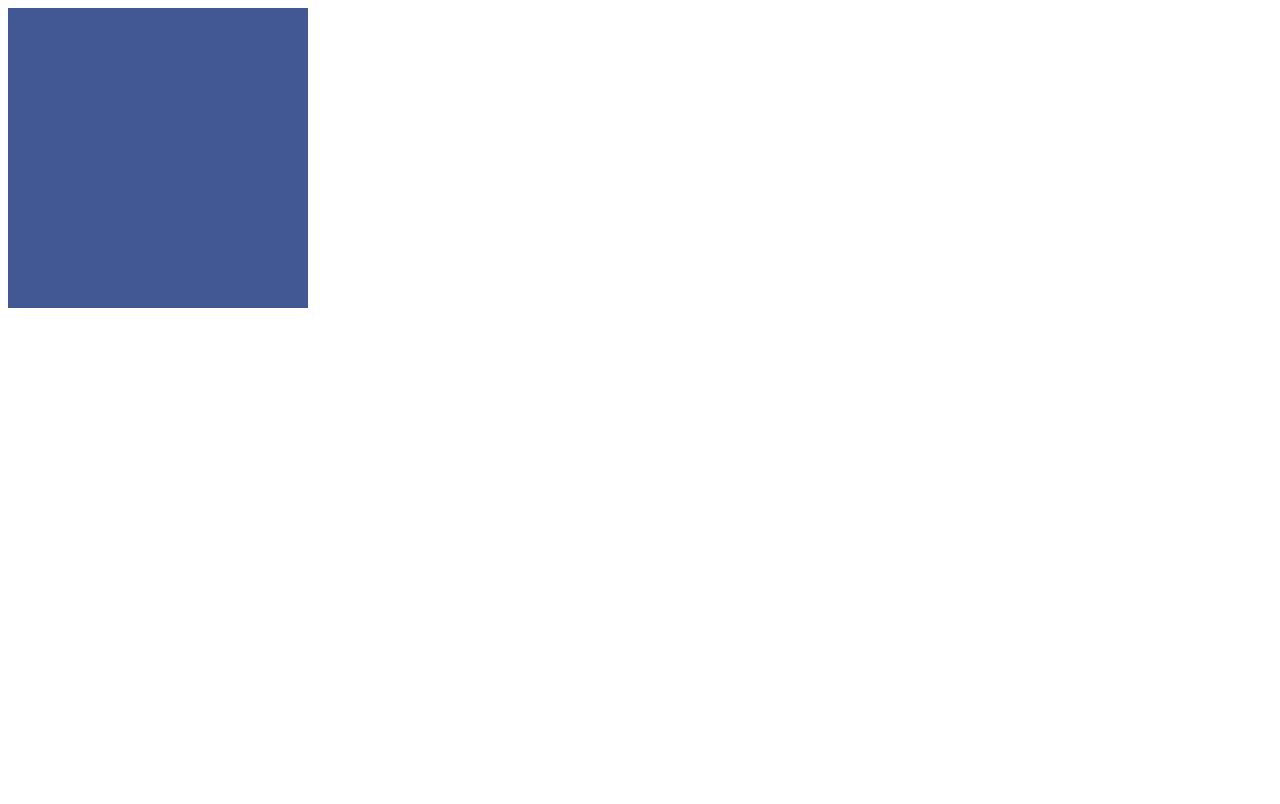
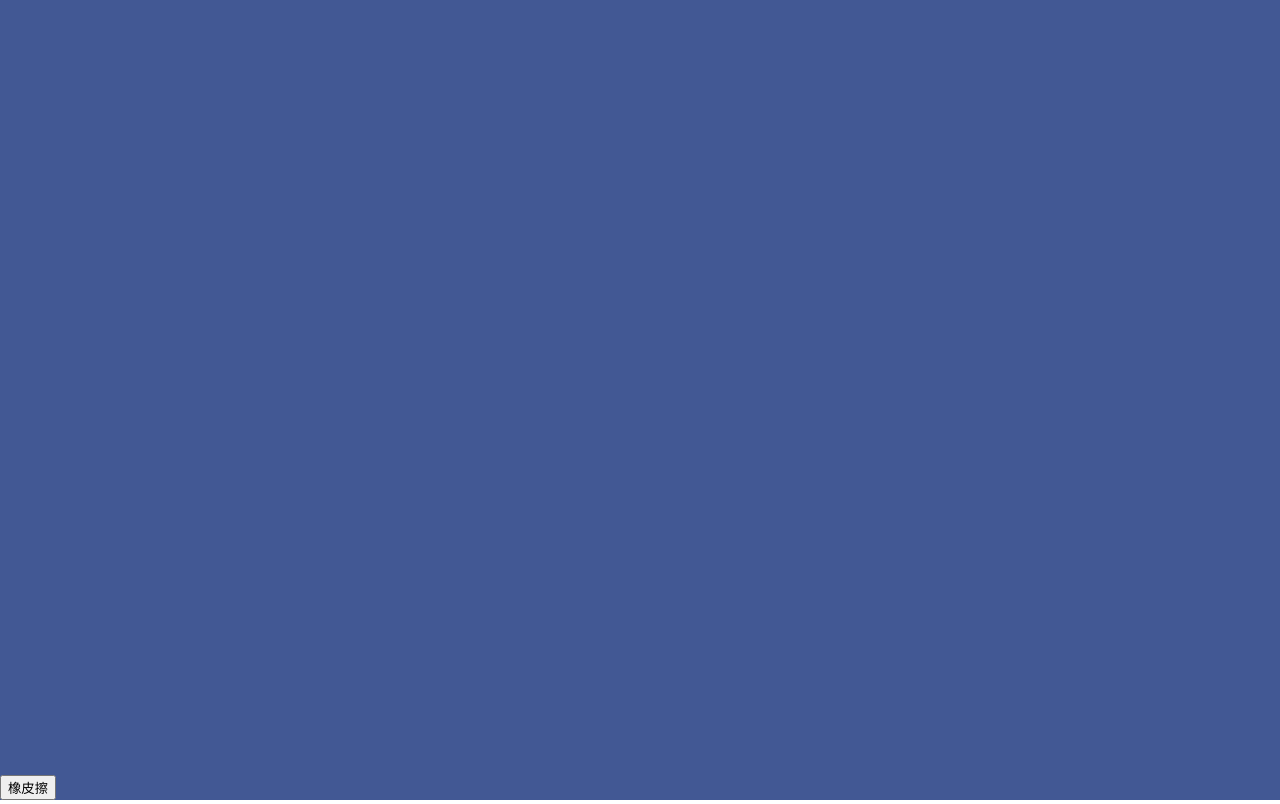
Before and after one commit to Shiny-0815/canvas-demo3, a plain HTML site: page index.html in a window 1280 px wide. Drawn offline with Linux system fonts and the light colour scheme.

Commit message:
third commit
Signed-off-by: shiny <shiny.gao@foxmail.com>

```diff
--- a/index.html
+++ b/index.html
@@ -11,24 +11,53 @@
 
 <body>
     <canvas id="xxx" width="300" height="300"></canvas>
+    <button id="eraser">橡皮擦</button>
     <script>
         var yyy = document.getElementById('xxx')
+        //全屏
+        autoCanvasSize(yyy)
+
+        /*********/
         var ctx = yyy.getContext('2d')
-        flag = false
+        using = false
+        var path = { 'x': undefined, 'y': undefined }
+        xxx(ctx)
 
-        var path = { 'x': undefined, 'y': undefined }
+        /*******/
+        //橡皮擦
+        var eraserEnabled = false
+        eraser.onclick = function () {
+            eraserEnabled = !eraserEnabled
+        }
 
+        /********/
+        //工具
+        function autoCanvasSize(canvas) {
+            setCanvasSize(canvas)
+            window.onresize = function () {
+                setCanvasSize(canvas)
+            }
+        }
+        function xxx(ctx) {
             yyy.onmousedown = function (a) {
-            flag = true
                 var x = a.clientX
                 var y = a.clientY
+                using = true
+                if (eraserEnabled) {
+                    ctx.clearRect(x - 4, y - 4, 8, 8)
+                } else {
                     path = { 'x': x, 'y': y }
                     drawCircle(x, y, 4)
                 }
+
+            }
             yyy.onmousemove = function (a) {
-            if (flag) {
                 var x = a.clientX
                 var y = a.clientY
+                if (!using) { return }
+                if (eraserEnabled) {
+                    ctx.clearRect(x - 4, y - 4, 8, 8)
+                } else {
                     var newPath = { 'x': x, 'y': y }
                     drawLine(path.x, path.y, newPath.x, newPath.y)
                     drawCircle(x, y, 4)
@@ -36,9 +65,9 @@
                 }
             }
             yyy.onmouseup = function (a) {
-            flag = false
+                using = false
             }
-
+        }
         //circle
         function drawCircle(x, y, radius) {
             ctx.fillStyle = 'red'
@@ -56,7 +85,12 @@
             ctx.stroke()
         }
 
-
+        function setCanvasSize(canvas) {
+            var pageWidth = document.documentElement.clientWidth
+            var pageHeight = document.documentElement.clientHeight
+            canvas.width = pageWidth
+            canvas.height = pageHeight
+        }
 
 
 
--- a/style.css
+++ b/style.css
@@ -1,3 +1,11 @@
+body{
+    margin: 0;
+}
 canvas{
     background: #425894;
 }
+#eraser{
+    position: fixed;
+    bottom: 0;
+    left: 0;
+}
```
Lines whose indentation alone changed are shown as unchanged.
